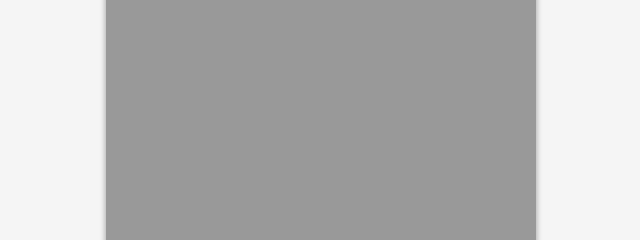
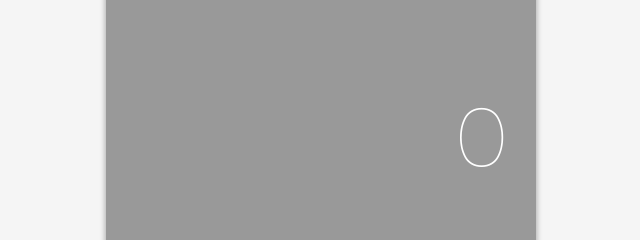
Before and after one commit to alumik/calculator, a Vue app: page /#/ in a window 1280 px wide. Shown: the part 264-504 px from the top of the page, without its empty margins (319-959 px from the left). Built offline with nearby package versions, Linux system fonts and the light colour scheme.

Commit message:
Refactor code

```diff
--- a/src/components/Calculator.vue
+++ b/src/components/Calculator.vue
@@ -176,12 +176,12 @@ export default {
     fixFloat (float) {
       float = float.toFixed(5)
       float.replace(/0+$/, '')
-      return parseFloat(float)
+      return parseFloat(float).toString()
     },
 
     // 清空显示屏
     clearText () {
-      this.screen = 0
+      this.screen = '0'
       this.clearButton = 'AC'
     },
 
@@ -195,15 +195,11 @@ export default {
     // 键盘输入打开
     keyBoardOn () {
       this.keyboardIndicator = true
-      // this.$refs.title.$refs.keyboardIndicator.setAttribute('style', 'color: #fff')
-      // this.$refs.title.$refs.keyboardIndicator.innerText = 'KEYBOARD ON'
     },
 
     // 键盘输入关闭
     keyBoardOff () {
       this.keyboardIndicator = false
-      // this.$refs.title.$refs.keyboardIndicator.setAttribute('style', 'color: #bbb')
-      // this.$refs.title.$refs.keyboardIndicator.innerText = 'KEYBOARD OFF'
     }
   },
   mounted () {
--- a/src/components/Screen.vue
+++ b/src/components/Screen.vue
@@ -1,10 +1,23 @@
 <template>
-  <input ref="input" @keypress="keyPressed" @focus="onFocus" @blur="onBlur" title="计算结果" readonly="readonly"/>
+  <input
+    ref="input"
+    @keypress="keyPressed"
+    @focus="onFocus"
+    @blur="onBlur"
+    title="计算结果"
+    :value="screen"
+    readonly="readonly"
+  />
 </template>
 
 <script>
 export default {
   name: 'Screen',
+  props: {
+    screen: {
+      require: true
+    }
+  },
   methods: {
     onFocus () {
       this.$emit('keyBoardOn')
@@ -38,9 +51,9 @@ export default {
     padding: 35px 30px 25px;
     width: 100%;
     height: 120px;
+    border-style: none;
     background-color: transparent;
     color: #fff;
-    border-style: none;
     text-align: right;
     font-size: 84px;
     font-family: 'helvetica_neue_ultralight', Helvetica, Arial, sans-serif;
--- a/src/components/TitleBar.vue
+++ b/src/components/TitleBar.vue
@@ -3,23 +3,40 @@
     <div class="btn-round btn-round-red"></div>
     <div class="btn-round btn-round-yellow"></div>
     <div class="btn-round btn-round-green"></div>
-    <div ref="keyboardIndicator" id="keyboard-indicator">KEYBOARD OFF</div>
+    <div ref="keyboardIndicator" class="keyboard-indicator">KEYBOARD OFF</div>
   </div>
 </template>
 
 <script>
 export default {
-  name: 'TitleBar'
+  name: 'TitleBar',
+  props: {
+    keyboardIndicator: {
+      required: true,
+      type: Boolean
+    }
+  },
+  watch: {
+    keyboardIndicator (nv, ov) {
+      if (nv) {
+        this.$refs.keyboardIndicator.setAttribute('style', 'color: #fff')
+        this.$refs.keyboardIndicator.innerText = 'KEYBOARD ON'
+      } else {
+        this.$refs.keyboardIndicator.setAttribute('style', 'color: #bbb')
+        this.$refs.keyboardIndicator.innerText = 'KEYBOARD OFF'
+      }
+    }
+  }
 }
 </script>
 
 <style scoped>
   div {
+    display: flex;
     box-sizing: border-box;
-    display: flex;
+    margin: 0;
     width: 100%;
     box-shadow: none;
-    margin: 0;
   }
 
   .btn-round {
@@ -54,7 +71,7 @@ export default {
     background-color: #219732;
   }
 
-  #keyboard-indicator {
+  .keyboard-indicator {
     display: inline-block;
     margin: 10px 15px 0 0;
     color: #bbb;
```
